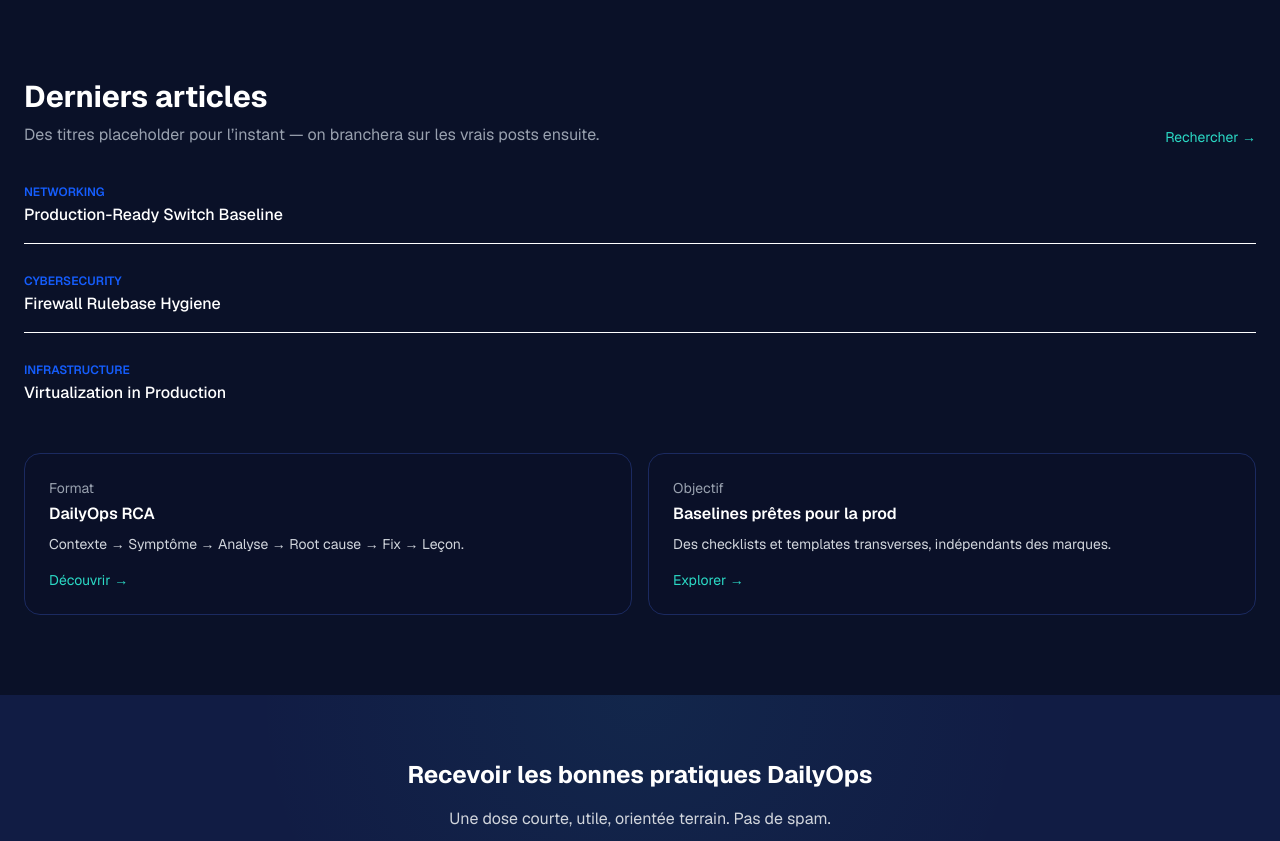
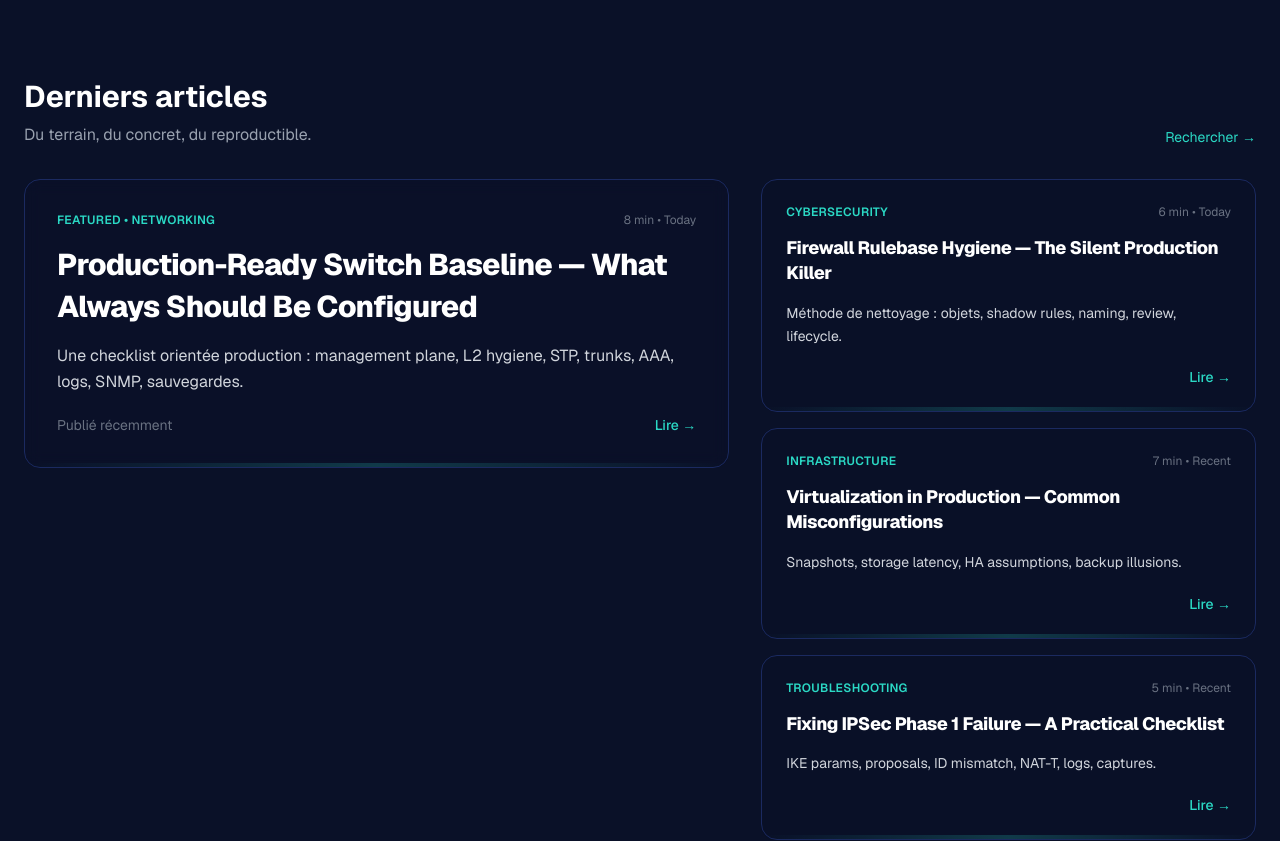
Before and after one commit to lepfsi/DailyOps, a Next.js app in the folder dailyops/: page / in a window 1280 px wide. Shown: the part 980-1821 px from the top of the page. Built offline with nearby package versions, Linux system fonts and the light colour scheme.

Commit message:
Unify article design: featured + grid using ArticleCard

```diff
--- a/dailyops/src/app/page.tsx
+++ b/dailyops/src/app/page.tsx
@@ -100,7 +100,7 @@ export default function Home() {
             <div>
               <h2 className="text-3xl font-bold text-white">Derniers articles</h2>
               <p className="mt-2 text-gray-400">
-                Des titres placeholder pour l’instant — on branchera sur les vrais posts ensuite.
+                Du terrain, du concret, du reproductible.
               </p>
             </div>
 
@@ -112,37 +112,47 @@ export default function Home() {
             </Link>
           </div>
 
-          <div className="space-y-6">
-            <ArticleCard title="Production-Ready Switch Baseline" category="Networking" />
-            <ArticleCard title="Firewall Rulebase Hygiene" category="Cybersecurity" />
-            <ArticleCard title="Virtualization in Production" category="Infrastructure" />
-          </div>
+          <div className="grid grid-cols-1 lg:grid-cols-12 gap-8">
+            {/* Featured */}
+            <div className="lg:col-span-7">
+              <ArticleCard
+                variant="featured"
+                title="Production-Ready Switch Baseline — What Always Should Be Configured"
+                category="Networking"
+                href="#"
+                excerpt="Une checklist orientée production : management plane, L2 hygiene, STP, trunks, AAA, logs, SNMP, sauvegardes."
+                readTime="8 min"
+                date="Today"
+              />
+            </div>
 
-          {/* Small CTA row */}
-          <div className="flex flex-col md:flex-row gap-4">
-            <Link
-              href="/troubleshooting"
-              className="flex-1 rounded-2xl border border-[#1b2a60] bg-[#0A1128]/40 p-6 hover:border-[#2BD9C5]/60 transition"
-            >
-              <p className="text-sm text-gray-400">Format</p>
-              <p className="mt-1 font-semibold text-white">DailyOps RCA</p>
-              <p className="mt-2 text-sm text-gray-300">
-                Contexte → Symptôme → Analyse → Root cause → Fix → Leçon.
-              </p>
-              <p className="mt-4 text-sm text-[#2BD9C5]">Découvrir →</p>
-            </Link>
-
-            <Link
-              href="/networking"
-              className="flex-1 rounded-2xl border border-[#1b2a60] bg-[#0A1128]/40 p-6 hover:border-[#2BD9C5]/60 transition"
-            >
-              <p className="text-sm text-gray-400">Objectif</p>
-              <p className="mt-1 font-semibold text-white">Baselines prêtes pour la prod</p>
-              <p className="mt-2 text-sm text-gray-300">
-                Des checklists et templates transverses, indépendants des marques.
-              </p>
-              <p className="mt-4 text-sm text-[#2BD9C5]">Explorer →</p>
-            </Link>
+            {/* Others */}
+            <div className="lg:col-span-5 space-y-4">
+              <ArticleCard
+                title="Firewall Rulebase Hygiene — The Silent Production Killer"
+                category="Cybersecurity"
+                href="#"
+                excerpt="Méthode de nettoyage : objets, shadow rules, naming, review, lifecycle."
+                readTime="6 min"
+                date="Today"
+              />
+              <ArticleCard
+                title="Virtualization in Production — Common Misconfigurations"
+                category="Infrastructure"
+                href="#"
+                excerpt="Snapshots, storage latency, HA assumptions, backup illusions."
+                readTime="7 min"
+                date="Recent"
+              />
+              <ArticleCard
+                title="Fixing IPSec Phase 1 Failure — A Practical Checklist"
+                category="Troubleshooting"
+                href="#"
+                excerpt="IKE params, proposals, ID mismatch, NAT-T, logs, captures."
+                readTime="5 min"
+                date="Recent"
+              />
+            </div>
           </div>
         </section>
       </div>
--- a/dailyops/src/components/ArticleCard.tsx
+++ b/dailyops/src/components/ArticleCard.tsx
@@ -1,13 +1,79 @@
+import Link from "next/link";
+
 interface ArticleCardProps {
   title: string;
   category: string;
+  href?: string;
+  excerpt?: string;
+  readTime?: string;
+  date?: string;
+  variant?: "default" | "featured";
 }
 
-export default function ArticleCard({ title, category }: ArticleCardProps) {
+export default function ArticleCard({
+  title,
+  category,
+  href = "#",
+  excerpt,
+  readTime = "6 min",
+  date = "Recent",
+  variant = "default",
+}: ArticleCardProps) {
+  const featured = variant === "featured";
+
   return (
-    <article className="border-b pb-4 last:border-b-0">
-      <span className="text-xs font-semibold text-blue-600 uppercase">{category}</span>
-      <h3 className="font-medium hover:text-blue-600 cursor-pointer">{title}</h3>
-    </article>
+    <Link
+      href={href}
+      className={[
+        "group block relative overflow-hidden rounded-2xl border border-[#1b2a60] backdrop-blur transition hover:border-[#2BD9C5]/60",
+        featured ? "bg-[#0A1128]/40 p-8" : "bg-[#0A1128]/30 p-6",
+      ].join(" ")}
+    >
+      {/* subtle glow */}
+      <div className="pointer-events-none absolute -inset-20 opacity-0 group-hover:opacity-100 transition duration-300">
+        <div
+          className={[
+            "absolute inset-0",
+            featured
+              ? "bg-[radial-gradient(circle_at_30%_20%,rgba(43,217,197,0.22),transparent_55%)]"
+              : "bg-[radial-gradient(circle_at_20%_10%,rgba(43,217,197,0.16),transparent_60%)]",
+          ].join(" ")}
+        />
+      </div>
+
+      <div className="relative space-y-4">
+        <div className="flex items-center justify-between">
+          <p className="text-xs font-semibold tracking-wide text-[#2BD9C5] uppercase">
+            {featured ? `FEATURED • ${category}` : category}
+          </p>
+          <p className="text-xs text-gray-500">
+            {readTime} • {date}
+          </p>
+        </div>
+
+        <h3
+          className={[
+            "font-extrabold tracking-tight text-white leading-snug",
+            featured ? "text-2xl md:text-3xl" : "text-lg",
+          ].join(" ")}
+        >
+          {title}
+        </h3>
+
+        <p className={featured ? "text-gray-300 leading-relaxed" : "text-sm text-gray-300 leading-relaxed"}>
+          {excerpt ?? "Article en préparation — description courte à ajouter."}
+        </p>
+
+        <div className="flex items-center justify-between pt-1">
+          <p className="text-sm text-gray-500">{featured ? "Publié récemment" : ""}</p>
+          <span className="text-sm text-[#2BD9C5] font-medium">
+            Lire →
+          </span>
+        </div>
+      </div>
+
+      {/* bottom accent */}
+      <div className="pointer-events-none absolute bottom-0 left-0 h-1 w-full bg-gradient-to-r from-[#2BD9C5]/0 via-[#2BD9C5]/70 to-[#2BD9C5]/0 opacity-30 group-hover:opacity-60 transition" />
+    </Link>
   );
 }
```
